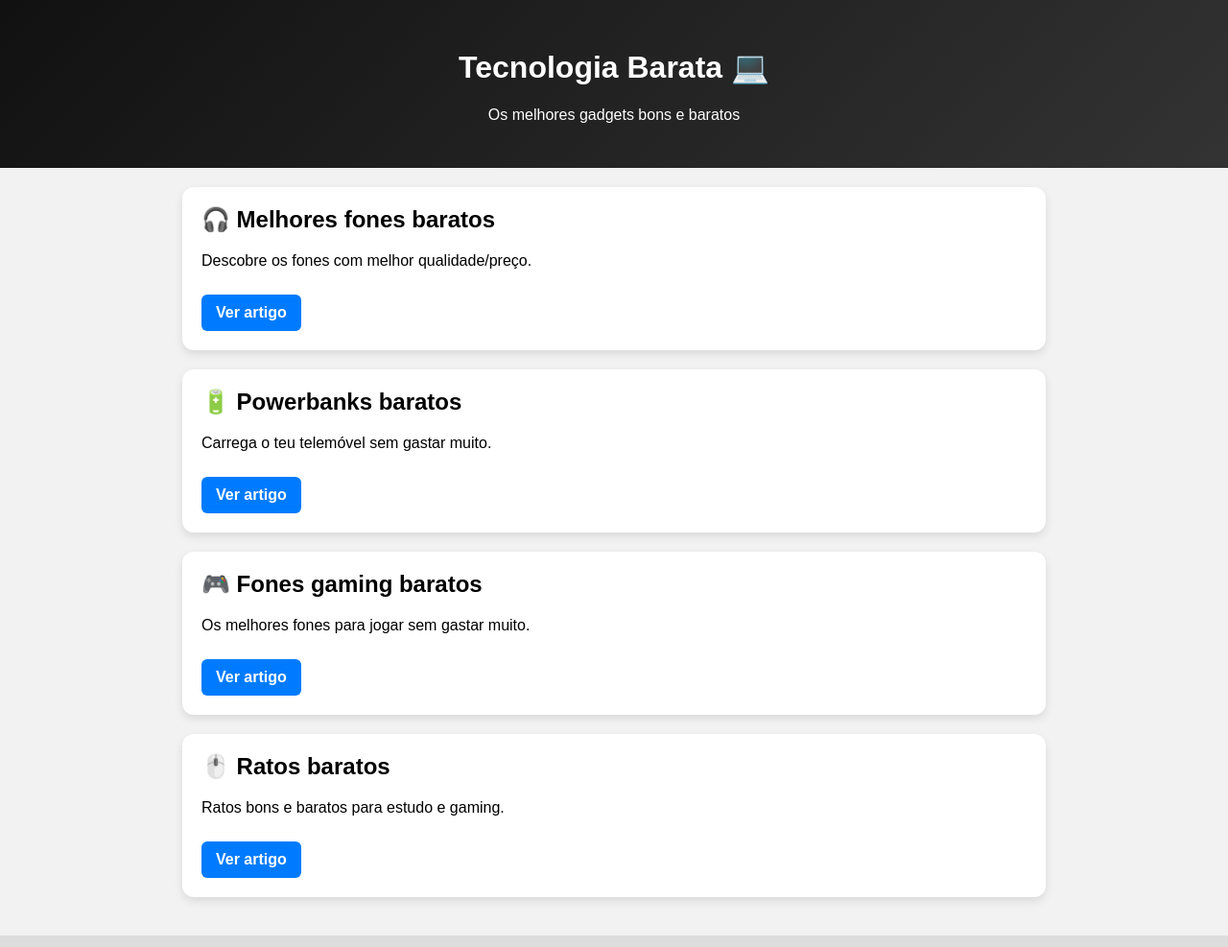
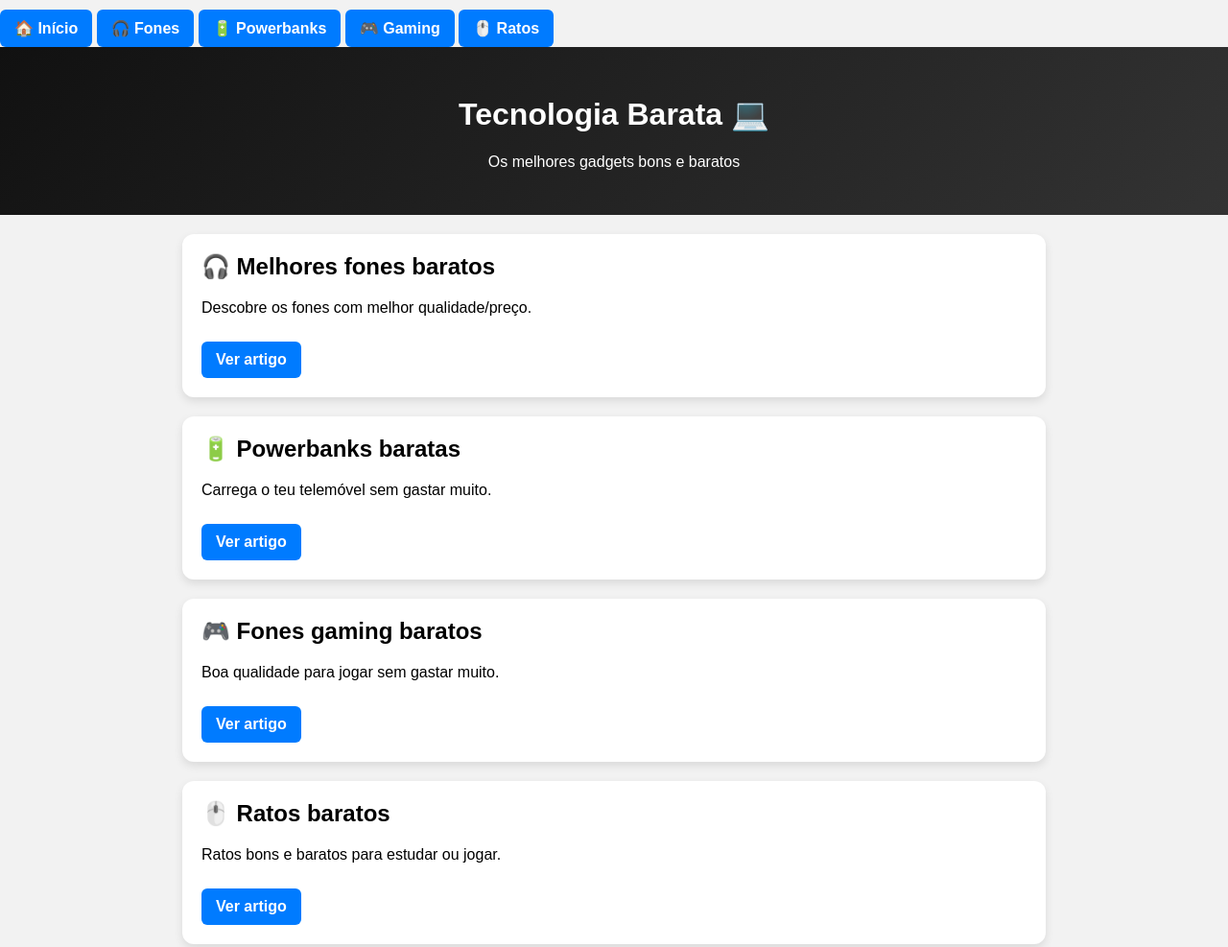
Before and after one commit to joaohrin2409-art/tecnologia-barata, a plain HTML site: page index.html in a window 1280 px wide. Shown: the top 987 px of the page at 96% size. Drawn offline with Linux system fonts and the light colour scheme.

Commit message:
Update index.html

```diff
--- a/index.html
+++ b/index.html
@@ -1,17 +1,29 @@
 <!DOCTYPE html>
-<html lang="pt">
+<html lang="pt-PT">
 <head>
   <meta charset="UTF-8">
   <title>Tecnologia Barata</title>
   <link rel="stylesheet" href="style.css">
 </head>
+
 <body>
 
+  <!-- MENU (PASSO 1 CORRIGIDO) -->
+  <nav class="menu">
+    <a href="index.html">🏠 Início</a>
+    <a href="fones.html">🎧 Fones</a>
+    <a href="powerbanks.html">🔋 Powerbanks</a>
+    <a href="fones-gaming.html">🎮 Gaming</a>
+    <a href="ratos-baratos.html">🖱️ Ratos</a>
+  </nav>
+
+  <!-- CABEÇALHO -->
   <header>
     <h1>Tecnologia Barata 💻</h1>
     <p>Os melhores gadgets bons e baratos</p>
   </header>
 
+  <!-- CONTEÚDO -->
   <main>
 
     <section class="card">
@@ -21,25 +33,26 @@
     </section>
 
     <section class="card">
-    <h2>🔋 Powerbanks baratos</h2>
+      <h2>🔋 Powerbanks baratas</h2>
       <p>Carrega o teu telemóvel sem gastar muito.</p>
       <a href="powerbanks.html">Ver artigo</a>
     </section>
 
     <section class="card">
       <h2>🎮 Fones gaming baratos</h2>
-    <p>Os melhores fones para jogar sem gastar muito.</p>
+      <p>Boa qualidade para jogar sem gastar muito.</p>
       <a href="fones-gaming.html">Ver artigo</a>
     </section>
 
     <section class="card">
       <h2>🖱️ Ratos baratos</h2>
-    <p>Ratos bons e baratos para estudo e gaming.</p>
+      <p>Ratos bons e baratos para estudar ou jogar.</p>
       <a href="ratos-baratos.html">Ver artigo</a>
     </section>
 
   </main>
 
+  <!-- RODAPÉ -->
   <footer>
     <p>© 2026 Tecnologia Barata</p>
   </footer>
```
Lines whose indentation alone changed are shown as unchanged.
